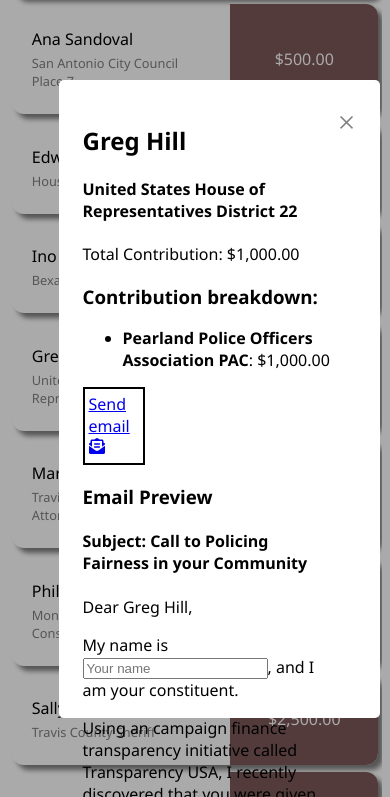
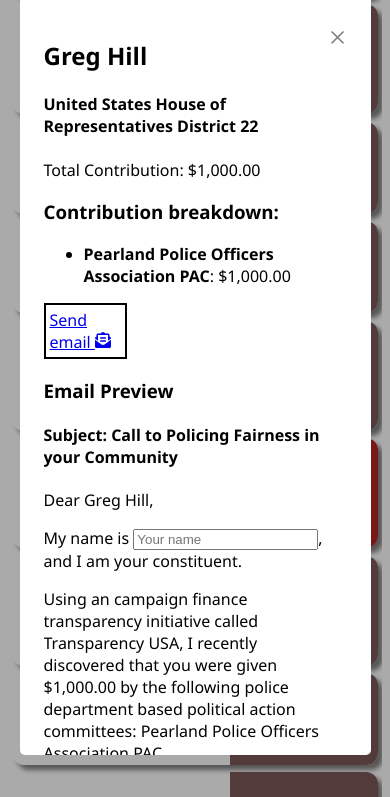
Before and after one commit to abbykrish/police-pacs, a Gatsby site: page / in a window 390 px wide. Both pictures are taken after a click on the element 195 px from the left and 974 px from the top of the page. Shown: the part 599-1396 px from the top of the page. Built offline with nearby package versions, Linux system fonts and the light colour scheme; Gatsby itself is replaced by a stand-in of ours.

Commit message:
Added scroll for the modals

```diff
--- a/src/components/card.module.css
+++ b/src/components/card.module.css
@@ -71,7 +71,7 @@
 
 .button{
     border: 2px solid black;
-    width: 20%;
+    width: 25%;
     flex: none;
     cursor: pointer;
     margin-top: 12px;
@@ -84,6 +84,7 @@
 
 .email_section{
     width: 50%;
+    overflow: auto;
 }
 
 @media (max-width: 768px) {
--- a/src/components/modal.module.css
+++ b/src/components/modal.module.css
@@ -13,10 +13,11 @@
     position: absolute;
     top: 15vh;
     left: 15vw;
-    width: 70vw;
-    height: 70vh;
+    width: calc(70vw - 48px);
+    height: calc(70vh - 48px);
     padding: 24px;
     animation: grow 0.2s ease-in-out;
+    overflow: auto;
 }
 
 @keyframes grow {
@@ -36,3 +37,13 @@
     font-size: 2em;
     cursor: pointer;
 }
+
+
+@media (max-width: 768px) {
+    .modal{
+        top: 5vh;
+        left: 5vw;
+        width: calc(90vw - 48px);
+        height: calc(90vh - 48px);
+    }
+}
```
Also changed, not shown: src/components/card.js (line endings or trailing spaces).
